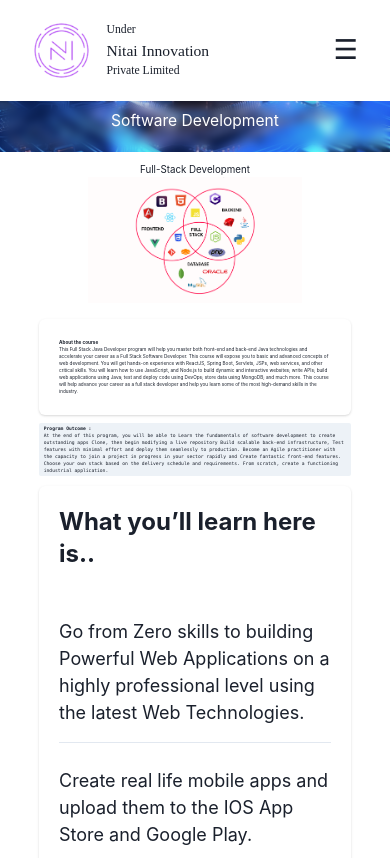
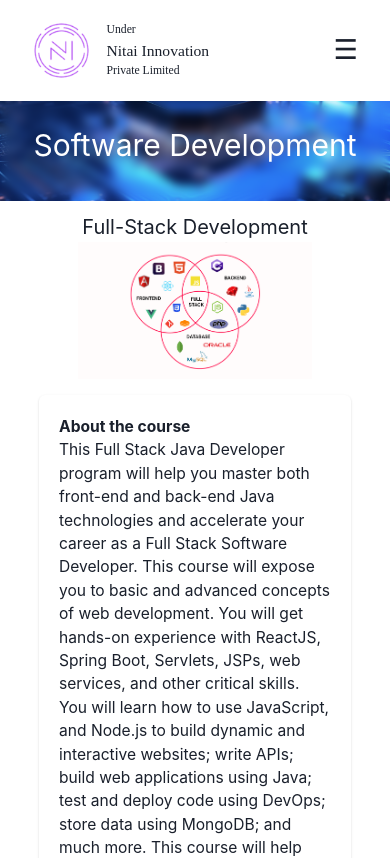
Before and after one commit to tejhagargi9/nitaitechnolabs, a Next.js app: page /cources/software-development in a window 390 px wide. Shown: the top 858 px of the page. Built offline with nearby package versions, Linux system fonts and the light colour scheme.

Commit message:
done with responsive

```diff
--- a/src/Styles/sd.css
+++ b/src/Styles/sd.css
@@ -6,6 +6,7 @@
 
 .sdContainer {
     min-height: 100vh;
+    overflow-x: hidden;
 }
 
 .backdrop {
@@ -88,3 +89,28 @@
     align-items: center;
     margin-top: 2vw;
 }
+@media screen and (max-width: 800px) {
+    .sdHead h2 {
+        font-size: 30px;
+
+    }
+    .sdHead {
+        height: 100px;
+
+    }
+    .backdrop {
+        height: 100px;
+    }
+    .container h2 {
+        font-size: 20px;
+    }
+    .container img {
+        width: 80vw;
+    }
+    .aboutsd {
+        font-size: 30px;
+    }
+    .outcomeInter p {
+        font-size: 15px;
+    }
+}
--- a/src/Styles/st.css
+++ b/src/Styles/st.css
@@ -5,6 +5,7 @@
 }
 .stContainer {
     min-height: 100vh;
+    overflow-x: hidden;
 }
 .stbackdrop {
     /* border: 2px solid blue; */
@@ -75,7 +76,17 @@
     margin-top: 2vw;
 }
 @media screen and (max-width: 800px) {
-   h2 {
-    font: optional;
-   }
+    .stbackdrop, .stHead {
+        height: 120px;
+    }
+    .stHead h2 {
+        font-size: 30px;
+    }
+    .stImage img {
+        height: 200px;
+        width: 350px;
+    }
+    .outcomeInter p {
+        font-size: 14px;
+    }
 }
--- a/src/app/cources/cyber-security/page.jsx
+++ b/src/app/cources/cyber-security/page.jsx
@@ -39,7 +39,7 @@ const CyberSecurity = () => {
         </div> */}
         <Card width="80vw">
           <CardBody>
-            <Text fontSize="1.2vw">
+            <Text fontSize={{ base: "4vw", sm: "2.5vw", md: "2vw", lg: "1.5vw", xl: "1.2vw" }}>
 
             A vulnerability is a weakness in the design, implementation,
             operation, or internal control of a computer or system. Most of the
--- a/src/app/cources/software-development/page.jsx
+++ b/src/app/cources/software-development/page.jsx
@@ -35,20 +35,20 @@ const SoftwareDevelopment = () => {
       <div className="aboutsd">
         <Card width="80vw">
           <CardBody>
-            <Text fontSize="1.2vw">
-              <b>About the course</b> <br />
-              This Full Stack Java Developer program will help you master both
-              front-end and back-end Java technologies and accelerate your
-              career as a Full Stack Software Developer. This course will expose
-              you to basic and advanced concepts of web development. You will
-              get hands-on experience with ReactJS, Spring Boot, Servlets, JSPs,
-              web services, and other critical skills. You will learn how to use
-              JavaScript, and Node.js to build dynamic and interactive websites;
-              write APIs; build web applications using Java; test and deploy
-              code using DevOps; store data using MongoDB; and much more. This
-              course will help advance your career as a full stack developer and
-              help you learn some of the most high-demand skills in the
-              industry.
+            <Text fontSize={{ base: "4vw", sm: "2.5vw", md: "2vw", lg: "1.5vw", xl: "1.2vw" }}>
+                <b>About the course</b> <br />
+                This Full Stack Java Developer program will help you master both
+                front-end and back-end Java technologies and accelerate your
+                career as a Full Stack Software Developer. This course will
+                expose you to basic and advanced concepts of web development.
+                You will get hands-on experience with ReactJS, Spring Boot,
+                Servlets, JSPs, web services, and other critical skills. You
+                will learn how to use JavaScript, and Node.js to build dynamic
+                and interactive websites; write APIs; build web applications
+                using Java; test and deploy code using DevOps; store data using
+                MongoDB; and much more. This course will help advance your
+                career as a full stack developer and help you learn some of the
+                most high-demand skills in the industry.
             </Text>
           </CardBody>
         </Card>
@@ -57,7 +57,7 @@ const SoftwareDevelopment = () => {
         <div className="outcomeInter">
           <Code>
             <p>
-              {" "}
+              {/* {" "} */}
               <b>Program Outcome : </b>
               <br />
               At the end of this program, you will be able to Learn the
--- a/src/app/cources/software-testing/page.jsx
+++ b/src/app/cources/software-testing/page.jsx
@@ -32,7 +32,7 @@ const SoftwareTesting = () => {
       <div className="aboutst">
         <Card width="80vw">
           <CardBody>
-            <Text fontSize="1.2vw">
+            <Text fontSize={{ base: "4vw", sm: "2.5vw", md: "2vw", lg: "1.5vw", xl: "1.2vw" }}>
             This is the course that covers everything that you need to know about software Testing in the IT industry or everything any software tester should be aware of.
             </Text>
           </CardBody>
@@ -41,7 +41,7 @@ const SoftwareTesting = () => {
       <div className="stOutcome">
         <div className="outcomeInter">
         <Code>
-          <p>In this course you will learn all the fundamentals that you need to know about Software Testing from basics to more advanced concepts, so by the end of the course you will have a thorough idea of what actual software testing is and how software testing is carried out in the Real life IT projects.</p>
+          <p className="stPara">In this course you will learn all the fundamentals that you need to know about Software Testing from basics to more advanced concepts, so by the end of the course you will have a thorough idea of what actual software testing is and how software testing is carried out in the Real life IT projects.</p>
         </Code>
         </div>
       </div>
--- a/src/app/globals.css
+++ b/src/app/globals.css
@@ -1,3 +1,6 @@
 @tailwind base;
 @tailwind components;
 @tailwind utilities;
+body {
+    overflow-x: hidden;
+}
```
Also changed, not shown: src/Styles/cyber.css (+12 -0 lines).
